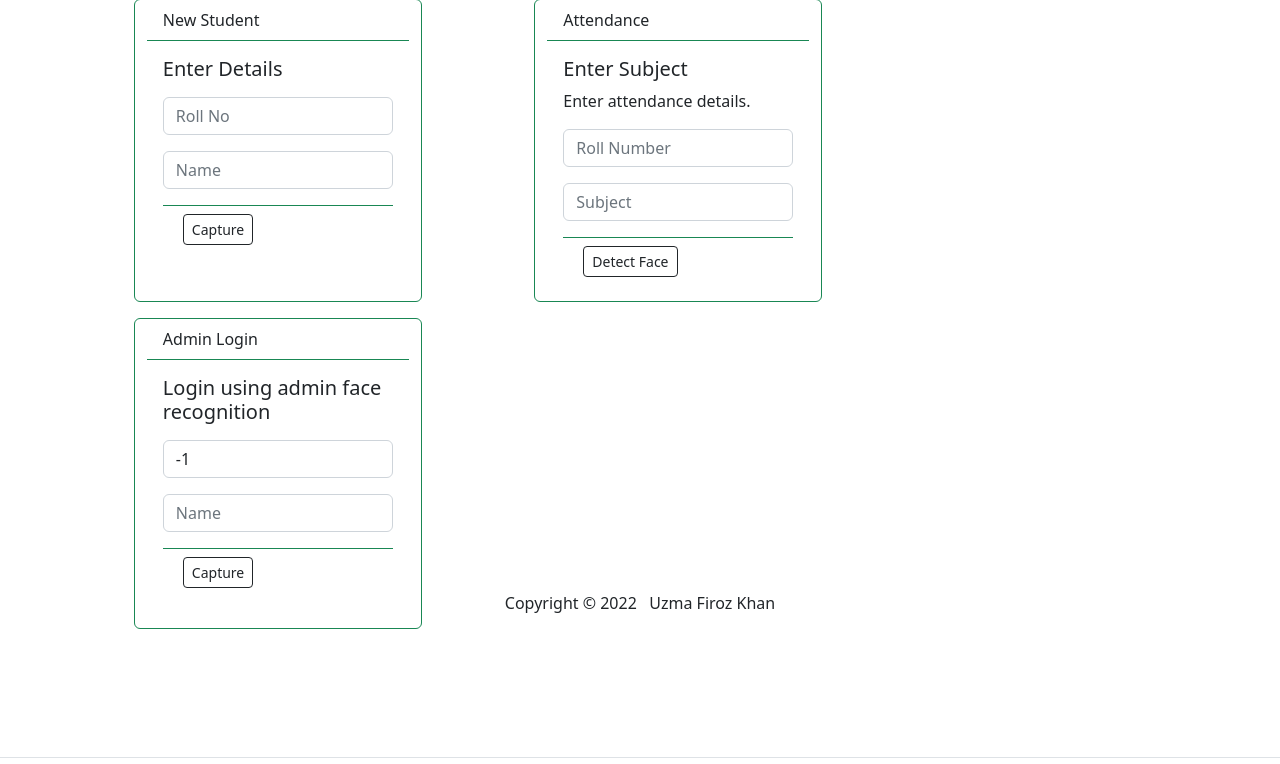
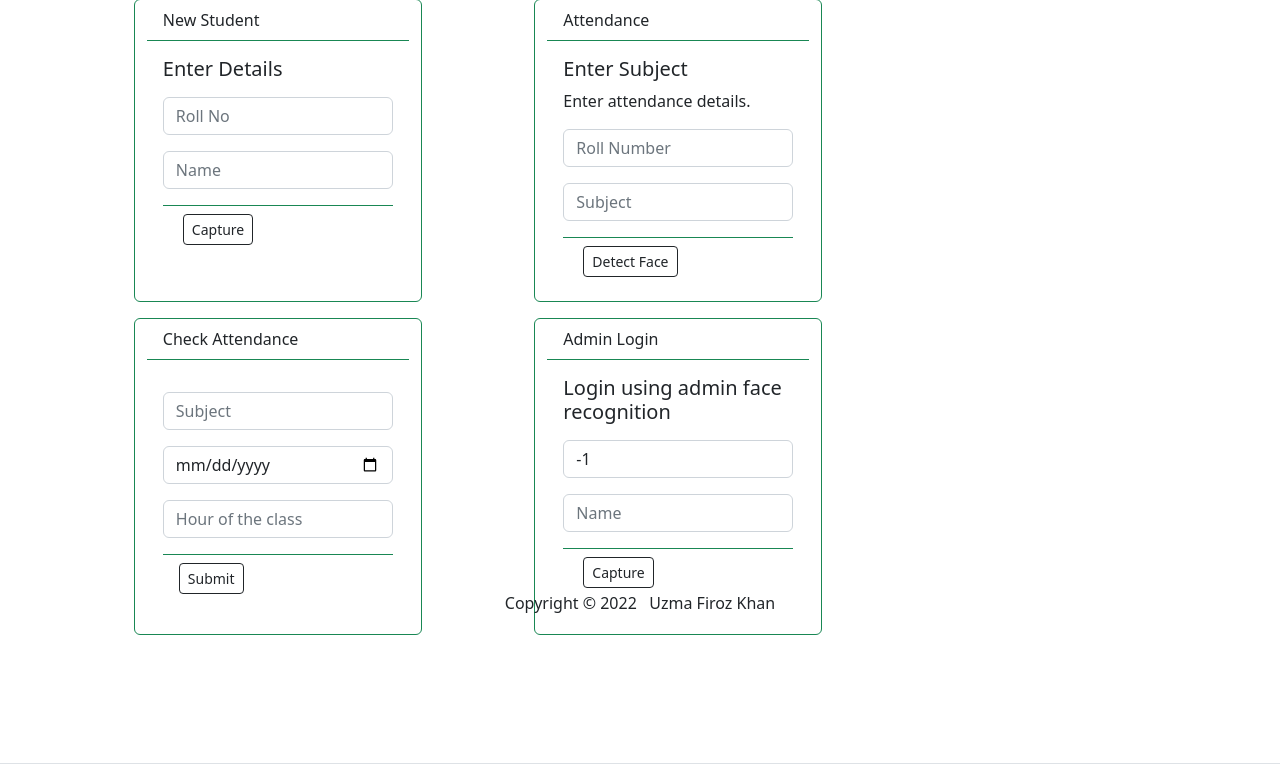
Before and after one commit to uzma024/FaceRec, a Flask app: page / in a window 1280 px wide. Shown: the part 169-933 px from the top of the page. Run offline with Flask 2, Linux system fonts and the light colour scheme; some libraries are stand-ins or nearby versions.

Commit message:
Show attendance added

```diff
--- /dev/null
+++ b/Attendance/English/English_2022-05-27_15.csv
@@ -0,0 +1,2 @@
+Enrollment number,Name,Date,Time
+2,Tom cruise,2022-05-27,15:43:51
--- /dev/null
+++ b/Attendance/Maths/Maths_2022-05-27_13.csv
@@ -0,0 +1,2 @@
+Enrollment number,Name,Date,Time
+15,Charlotte,2022-05-27,13:48:28
--- a/app.py
+++ b/app.py
@@ -1,3 +1,4 @@
+from email.mime import message
 from unicodedata import name
 from flask import Flask, make_response, redirect,render_template, request,redirect,jsonify,url_for
 from flask_sqlalchemy import SQLAlchemy
@@ -24,10 +25,10 @@ def text_to_speech(user_text):
 app = Flask(__name__)
 
 haarcasecade_path = cv2.data.haarcascades + "haarcascade_frontalface_default.xml"
-trainimagelabel_path = "/Users/uzmafirozkhan/Desktop/AttendanceFinal/TrainingImageLabel/Trainner.yml"
-trainimage_path = "/Users/uzmafirozkhan/Desktop/AttendanceFinal/TrainingImage"
-studentdetail_path = "/Users/uzmafirozkhan/Desktop/AttendanceFinal/StudentDetails/studentdetails.csv"
-attendance_path = "/Users/uzmafirozkhan/Desktop/AttendanceFinal/Attendance"
+# trainimagelabel_path = "/Users/uzmafirozkhan/Desktop/AttendanceFinal/TrainingImageLabel/Trainner.yml"
+# trainimage_path = "/Users/uzmafirozkhan/Desktop/AttendanceFinal/TrainingImage"
+# studentdetail_path = "/Users/uzmafirozkhan/Desktop/AttendanceFinal/StudentDetails/studentdetails.csv"
+# attendance_path = "/Users/uzmafirozkhan/Desktop/AttendanceFinal/Attendance"
 
 app.config['SQLALCHEMY_DATABASE_URI'] = 'sqlite:///Student.db'
 app.config['SQLALCHEMY_TRACK_MODIFICATIONS'] = False
@@ -153,12 +154,31 @@ def mark_attendance():
         sno= request.form['Roll']
         student = Student.query.filter_by(sno=sno).first()
         if Student == None:
-            return render_template('messages.html',ImgName="present",title="Faliure",message_head="Roll number was not found", message='Student Roll number was not found in the database')
+            return render_template('message.html',ImgName="present",title="Faliure",message_head="Roll number was not found", message='Student Roll number was not found in the database')
         else:
             return render_template('attendance.html',sno=student.sno, name=student.name,subject=sub)
     else:
         return render_template('index.html')
 # return redirect("/")
+
+@app.route("/check",methods=['GET','POST'])
+def check_att():
+    if request.method=="POST":
+        print("inside check Att Function")
+        sub= request.form['subject']
+        date= request.form['date'].split("-")
+        time= request.form['time'].split(":")
+        print("sub: ",sub)
+        print("date: ",date)
+        print("time: ",time)
+        file_name=sub + '_' +date[0] + '-' +date[1] + '-' +date[2] + '_' +time[0]+'.csv'
+        print("File_name: ",file_name)
+        p = os.path.join('Attendance',sub,file_name)
+        if os.path.isfile(p):
+            data = pd.read_csv(p)
+            return render_template('tables.html', tables=[data.to_html()], titles=[''])
+    return render_template('message.html',ImgName="present",title="Faliure",message_head="File Not found", message='No attendance present for the given subject,date and time')
+
 
 @app.route("/view")
 def view():
@@ -213,8 +233,7 @@ def delete():
             return render_template('message.html',ImgName="null",title="Faliure",message_head="Cannot remove admin", message='Please Enter valid serial number.')
         temp = Student.query.filter_by(sno=sno).first()
 
-        location = "/Users/uzmafirozkhan/Desktop/AttendanceFinal/database"
-        path = os.path.join(location, temp.sno)
+        path = os.path.join('database',temp.sno)
         shutil.rmtree(path, ignore_errors=True)
         # print("Very Dangerous test executed")
 
--- a/templates/index.html
+++ b/templates/index.html
@@ -55,20 +55,20 @@ Home
                   </div>
 
             </div>
-            <!-- <div class="card border-success mb-3" style="max-width: 18rem;">
+            <div class="card border-success mb-3" style="max-width: 18rem;">
                   <div class="card-header bg-transparent border-success">Check Attendance</div>
                   <div class="card-body text-dark">
                         <p class="card-text">
                         <form action="/check" method="POST">
                               <div class="mb-3">
-                                    <input type="text" class="form-control" name="sno" id="sno" aria-describedby="sno"
-                                          placeholder="Roll No">
+                                    <input type="text" class="form-control" name="subject" id="subject" aria-describedby="subject"
+                                          placeholder="Subject">
                               </div>
                               <div class="mb-3">
-                                    <input type="text" class="form-control" name="name" id="name" placeholder="Name">
+                                    <input type="date" class="form-control" name="date" id="date" placeholder="Date">
                               </div>
                               <div class="mb-3">
-                                    <input type="text" class="form-control" name="sub" id="sub" placeholder="Subject">
+                                    <input type="number" class="form-control" name="time" id="time" placeholder="Hour of the class">
                               </div>
                               <div class="card-footer bg-transparent border-success">
                                     <button type="submit" class="btn btn-outline-dark btn-sm mx-1k">Submit</button>
@@ -77,7 +77,7 @@ Home
                         </p>
                   </div>
 
-            </div> -->
+            </div>
 
             <!-- Admin Page -->
             <div class="card border-success mb-3" style="max-width: 18rem;">
```
Also changed, not shown: templates/tables.html (added, +18 -0 lines), Student.db, 1 other file.
